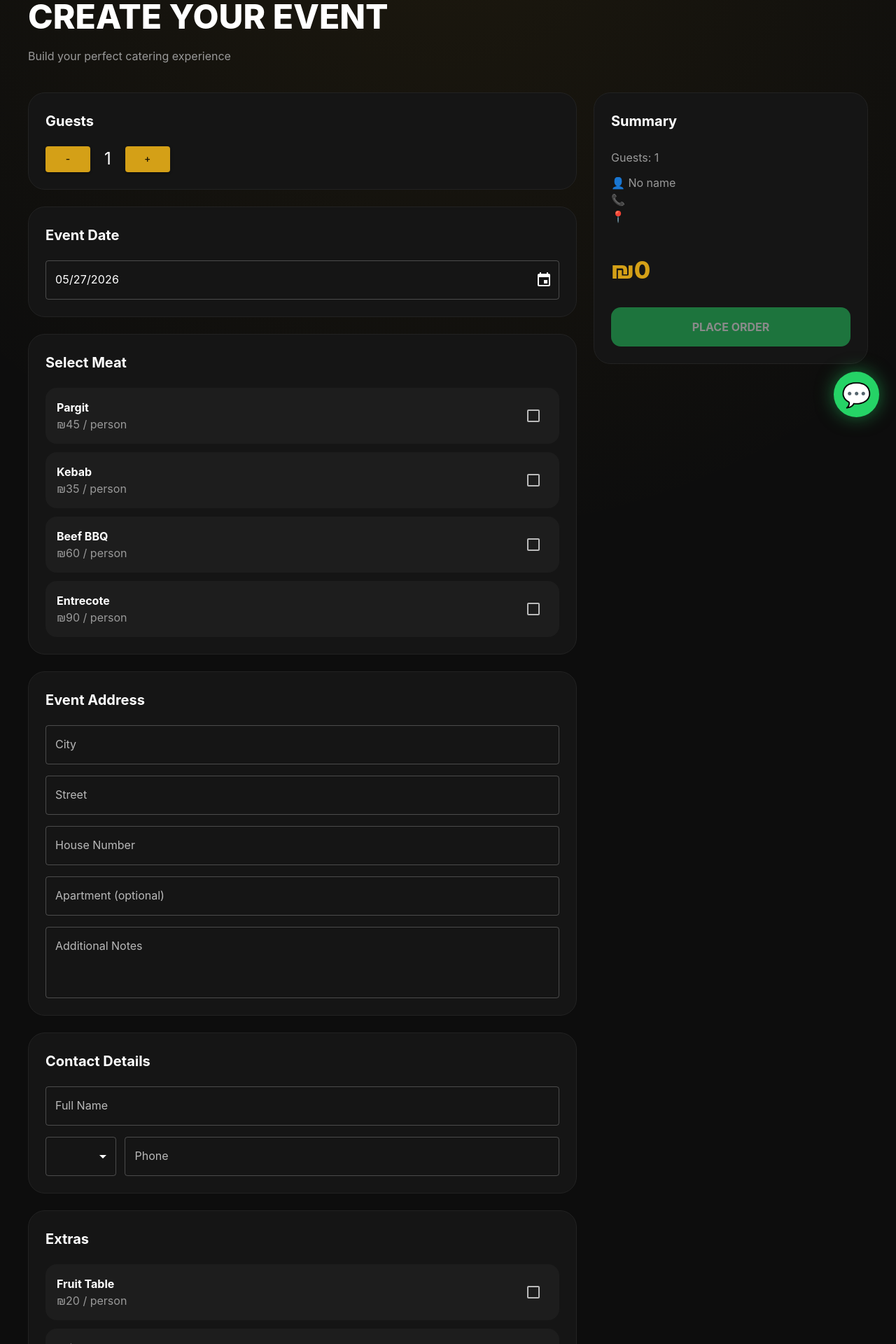
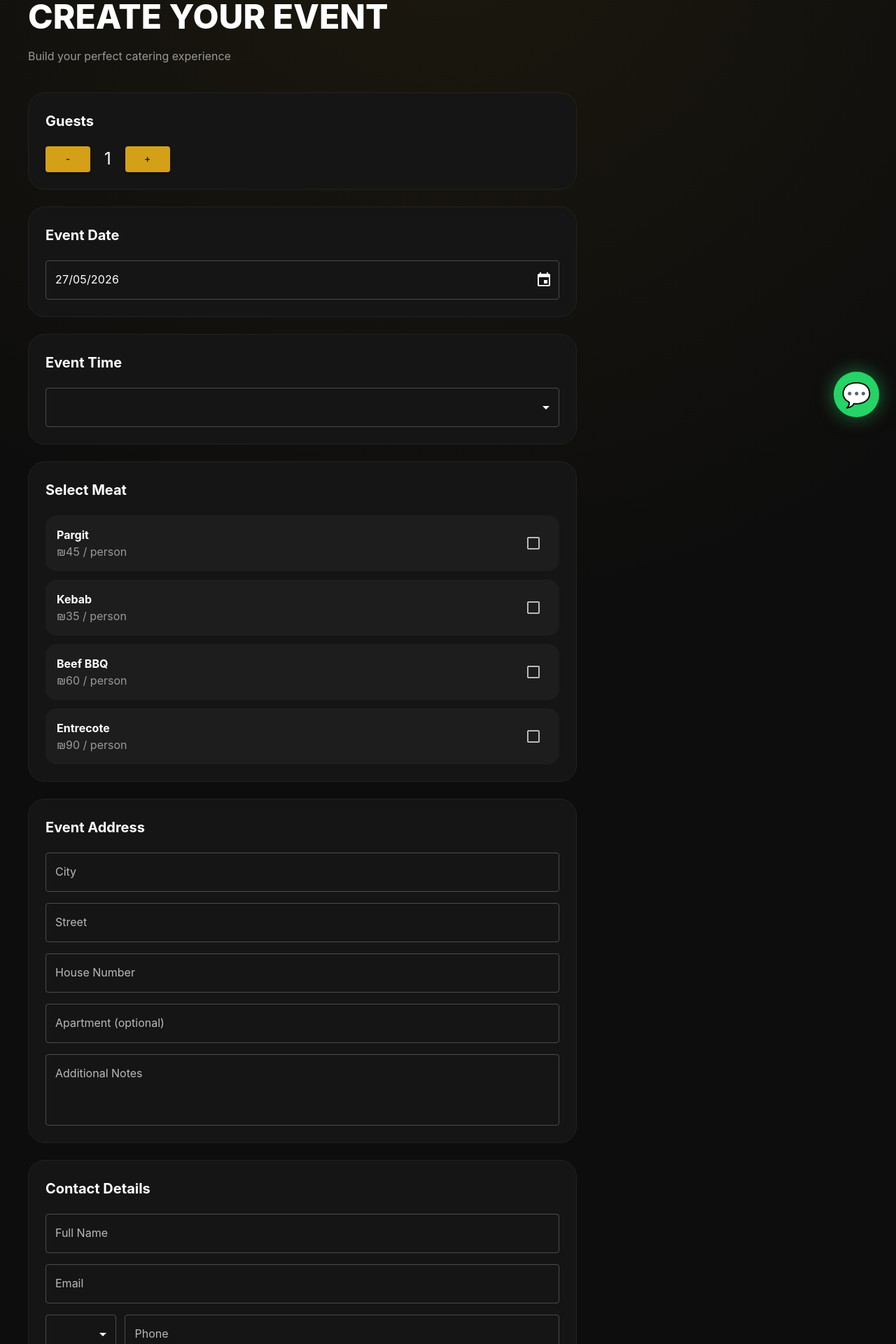
Before and after one commit to NuranMirzayev/private-kitchen, a React (Vite) app: page /order in a window 1280 px wide. Shown: the part 180-2100 px from the top of the page at 70% size. Built offline with nearby package versions, Linux system fonts and the light colour scheme.

Commit message:
add new components

```diff
--- a/src/components/ContactForm.tsx
+++ b/src/components/ContactForm.tsx
@@ -9,6 +9,9 @@ type Props = {
 
 	prefix: string
 	setPrefix: (value: string) => void
+
+	email: string
+	setEmail: (value: string) => void
 }
 
 const ContactForm = ({
@@ -18,6 +21,8 @@ const ContactForm = ({
 	setPhone,
 	prefix,
 	setPrefix,
+	email,
+	setEmail,
 }: Props) => {
 	return (
 		<Box
@@ -51,7 +56,13 @@ const ContactForm = ({
 					onChange={e => setName(e.target.value)}
 					fullWidth
 				/>
-
+				<TextField
+					label='Email'
+					type='email'
+					value={email}
+					onChange={e => setEmail(e.target.value)}
+					fullWidth
+				/>
 				<Box
 					sx={{
 						display: 'flex',
--- a/src/components/DateSelector.tsx
+++ b/src/components/DateSelector.tsx
@@ -33,6 +33,7 @@ const DateSelector = ({ date, setDate }: Props) => {
 
 			<LocalizationProvider dateAdapter={AdapterDayjs}>
 				<DatePicker
+					format='DD/MM/YYYY'
 					value={date}
 					onChange={newValue => setDate(newValue)}
 					sx={{
--- a/src/components/PriceSummary.tsx
+++ b/src/components/PriceSummary.tsx
@@ -25,6 +25,8 @@ type Props = {
 	prefix: string
 	isAddressValid: boolean
 	onOrderSuccess: () => void
+	time: string
+	email: string
 }
 
 const PriceSummary = ({
@@ -38,6 +40,8 @@ const PriceSummary = ({
 	date,
 	isAddressValid,
 	onOrderSuccess,
+	time,
+	email,
 }: Props) => {
 	const totalPerPerson = selectedItems.reduce(
 		(acc, item) => acc + item.price,
@@ -51,29 +55,36 @@ const PriceSummary = ({
 	const order: Order = {
 		name,
 		phone: `${prefix}${phone}`,
-
+		email,
 		location,
 		date,
+		time,
 		guests,
 		menu: selectedItems,
 		extras,
 		total,
-
 		createdAt: new Date().toISOString(),
 		status: 'new',
 	}
 	const israeliPhoneRegex = /^[0-9]{7}$/
+	const emailRegex = /^[^\s@]+@[^\s@]+\.[^\s@]+$/
 
 	const isValid =
+		emailRegex.test(email) &&
 		name.trim() !== '' &&
 		isAddressValid &&
+		time.trim() !== '' &&
 		israeliPhoneRegex.test(phone) &&
 		selectedItems.length > 0 &&
 		guests > 0
 
 	const [loading, setLoading] = useState(false)
 	const [successOpen, setSuccessOpen] = useState(false)
-	// const [success, setSuccess] = useState(false)
+
+	if (!emailRegex.test(email)) {
+		toast.error('Please enter a valid email address')
+		return
+	}
 
 	const handleCreateOrder = async () => {
 		if (!name.trim()) {
@@ -93,6 +104,11 @@ const PriceSummary = ({
 
 		if (selectedItems.length === 0) {
 			toast.error('Please select menu items')
+			return
+		}
+
+		if (!time) {
+			toast.error('Please select event time')
 			return
 		}
 
@@ -127,13 +143,14 @@ const PriceSummary = ({
 
 	const whatsappMessage = `
 New Catering Order
-
+Email: ${email}
 Name: ${name}
 Phone: ${prefix}${phone}
 
 Guests: ${guests}
 Location: ${location}
 Date: ${date}
+Time: ${time}
 
 Menu:
 ${selectedItems.map(item => item.name).join(', ')}
@@ -171,14 +188,19 @@ Total: ₪${total}
 					marginBottom: '12px',
 				}}
 			>
-				Guests: {guests}
+				👥 {guests} Guests
 			</Typography>
 
-			<Typography sx={{ color: '#999' }}>👤 {name || 'No name'}</Typography>
+			<Typography sx={{ color: '#999', marginTop: '8px' }}>
+				👤 {name || 'No name'}
+			</Typography>
+
+			<Typography sx={{ color: '#999' }}>📧 {email || 'No email'}</Typography>
 
 			<Typography
 				sx={{
 					color: '#999',
+					marginTop: '8px',
 					// marginBottom: '12px',
 				}}
 			>
@@ -189,10 +211,20 @@ Total: ₪${total}
 			<Typography
 				sx={{
 					color: '#999',
-					marginBottom: '12px',
+					marginTop: '8px',
 				}}
 			>
 				📍 {location || 'No address'}
+			</Typography>
+
+			<Typography
+				sx={{
+					color: '#999',
+					marginBottom: '12px',
+					marginTop: '8px',
+				}}
+			>
+				🕒 {time}
 			</Typography>
 
 			<Box
--- /dev/null
+++ b/src/components/TimeSelector.tsx
@@ -0,0 +1,69 @@
+import { Box, MenuItem, TextField, Typography } from '@mui/material'
+
+type Props = {
+	time: string
+	setTime: (value: string) => void
+	isToday: boolean
+}
+
+const TimeSelector = ({ time, setTime, isToday }: Props) => {
+	const times: string[] = []
+
+	const now = new Date()
+
+	const minTimeToday = now.getHours() * 60 + now.getMinutes() + 180
+
+	for (let hour = 10; hour <= 23; hour++) {
+		for (const minute of [0, 30]) {
+			if (hour === 23 && minute === 30) continue
+
+			const totalMinutes = hour * 60 + minute
+
+			if (isToday && totalMinutes < minTimeToday) {
+				continue
+			}
+
+			times.push(
+				`${hour.toString().padStart(2, '0')}:${minute
+					.toString()
+					.padStart(2, '0')}`,
+			)
+		}
+	}
+
+	return (
+		<Box
+			sx={{
+				background: '#151515',
+				borderRadius: '24px',
+				padding: '24px',
+				border: '1px solid #222',
+			}}
+		>
+			<Typography
+				variant='h6'
+				sx={{
+					marginBottom: '20px',
+					fontWeight: 700,
+				}}
+			>
+				Event Time
+			</Typography>
+
+			<TextField
+				select
+				fullWidth
+				value={time}
+				onChange={e => setTime(e.target.value)}
+			>
+				{times.map(time => (
+					<MenuItem key={time} value={time}>
+						{time}
+					</MenuItem>
+				))}
+			</TextField>
+		</Box>
+	)
+}
+
+export default TimeSelector
--- a/src/pages/AdminPage.tsx
+++ b/src/pages/AdminPage.tsx
@@ -21,9 +21,10 @@ type Order = {
 	guests: number
 	total: number
 	date: string
+	time?: string
 	location: string
 	status: string
-
+	email: string
 	menu?: MenuItem[]
 	extras?: MenuItem[]
 }
@@ -291,7 +292,8 @@ const AdminPage = () => {
 					.filter(order => {
 						const matchesSearch =
 							order.name.toLowerCase().includes(search.toLowerCase()) ||
-							order.phone.includes(search)
+							order.phone.includes(search) ||
+							(order.email || '').toLowerCase().includes(search.toLowerCase())
 
 						const matchesStatus =
 							statusFilter === 'all' || (order.status || 'new') === statusFilter
@@ -316,6 +318,15 @@ const AdminPage = () => {
 								}}
 							>
 								👤 {order.name}
+							</Typography>
+
+							<Typography
+								sx={{
+									color: '#999',
+									marginBottom: '6px',
+								}}
+							>
+								📧 {order.email || 'No Email'}
 							</Typography>
 
 							<Typography sx={{ color: '#999' }}>📞 {order.phone}</Typography>
@@ -362,11 +373,27 @@ const AdminPage = () => {
 								</Box>
 							</Box>
 
-							<Typography sx={{ color: '#999' }}>
+							<Typography sx={{ color: '#999' }}>📅 {order.date}</Typography>
+
+							{order.time && (
+								<Typography
+									sx={{
+										color: '#999',
+										fontWeight: 600,
+									}}
+								>
+									🕒 {order.time}
+								</Typography>
+							)}
+
+							<Typography
+								sx={{
+									color: '#999',
+									marginTop: '8px',
+								}}
+							>
 								📍 {order.location}
 							</Typography>
-
-							<Typography sx={{ color: '#999' }}>📅 {order.date}</Typography>
 
 							{order.menu && order.menu.length > 0 && (
 								<Typography sx={{ color: '#999', marginTop: '8px' }}>
@@ -405,7 +432,7 @@ const AdminPage = () => {
 												? '#2ecc71'
 												: '#d4a017',
 
-									color: order.status === 'new' ? 'black' : 'white',
+									color: (order.status || 'new') === 'new' ? 'black' : 'white',
 
 									padding: '6px 12px',
 
--- a/src/pages/OrderPage.tsx
+++ b/src/pages/OrderPage.tsx
@@ -13,6 +13,7 @@ import GuestCounter from '../components/GuestCounter'
 import LocationSelector from '../components/LocationSelector'
 import MenuSelector from '../components/MenuSelector'
 import PriceSummary from '../components/PriceSummary'
+import TimeSelector from '../components/TimeSelector'
 
 type MenuItem = {
 	name: string
@@ -20,8 +21,6 @@ type MenuItem = {
 }
 
 const OrderPage = () => {
-	const [date, setDate] = useState<Dayjs | null>(dayjs())
-
 	const [city, setCity] = useState('')
 	const [street, setStreet] = useState('')
 	const [houseNumber, setHouseNumber] = useState('')
@@ -37,12 +36,18 @@ const OrderPage = () => {
 
 	const [prefix, setPrefix] = useState('')
 	const [phone, setPhone] = useState('')
+	const [email, setEmail] = useState('')
+	const [date, setDate] = useState<Dayjs | null>(dayjs())
+	const [time, setTime] = useState('')
+
+	const isToday = date ? date.isSame(dayjs(), 'day') : false
 
 	const handleOrderSuccess = () => {
+		setTime('')
 		setName('')
 		setPhone('')
 		setPrefix('')
-
+		setEmail('')
 		setGuests(1)
 
 		setSelectedItems([])
@@ -119,6 +124,8 @@ const OrderPage = () => {
 							<GuestCounter guests={guests} setGuests={setGuests} />
 							<DateSelector date={date} setDate={setDate} />
 
+							<TimeSelector time={time} setTime={setTime} isToday={isToday} />
+
 							<MenuSelector
 								selectedItems={selectedItems}
 								setSelectedItems={setSelectedItems}
@@ -142,6 +149,8 @@ const OrderPage = () => {
 								setPhone={setPhone}
 								prefix={prefix}
 								setPrefix={setPrefix}
+								email={email}
+								setEmail={setEmail}
 							/>
 							<ExtrasSelector extras={extras} setExtras={setExtras} />
 						</Box>
@@ -157,6 +166,8 @@ const OrderPage = () => {
 							date={date?.format('DD/MM/YYYY') || ''}
 							isAddressValid={isAddressValid}
 							onOrderSuccess={handleOrderSuccess}
+							time={time}
+							email={email}
 						/>
 					</Box>
 				</Box>
```
Also changed, not shown: src/types/order.ts (+2 -8 lines).
